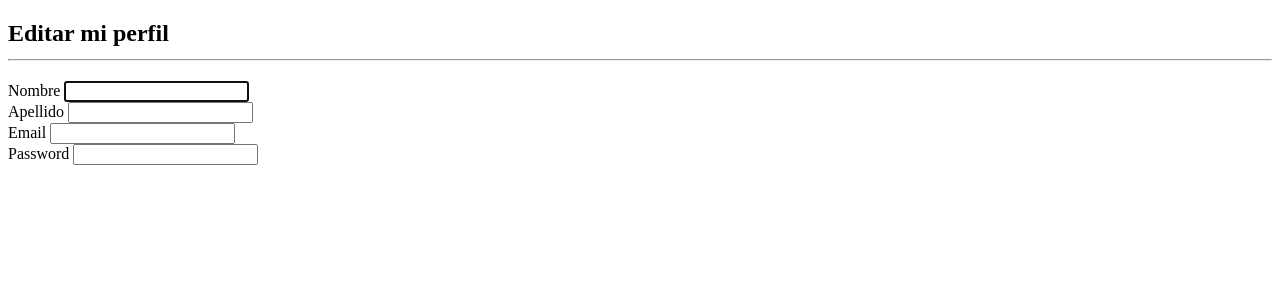
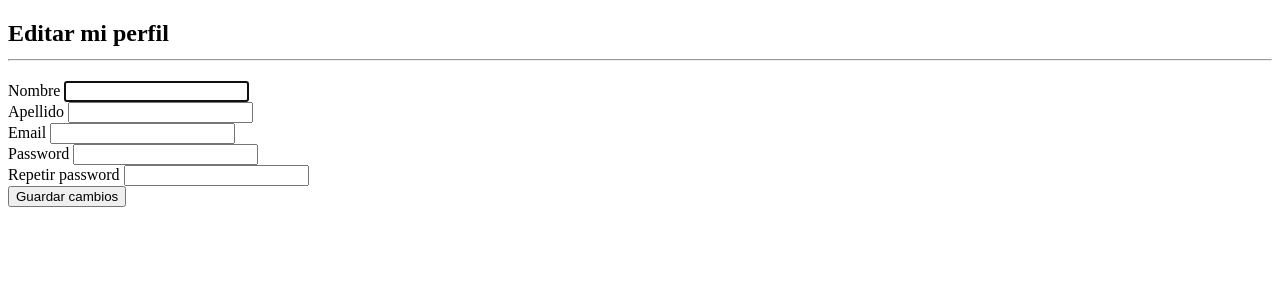
Before and after one commit to CodeStrong2023/Proyecto-Python-BrigadaBinaria, a Flask app: template crud/templates/profile.html in a window 1280 px wide. Shown: the top 300 px of the page. Run offline with Flask 3, Linux system fonts and the light colour scheme; the template is opened without the code that fills it, so the values that code supplies are empty.

Commit message:
Agrego confirmación de contraseña y botón enviar

```diff
--- a/crud/templates/profile.html
+++ b/crud/templates/profile.html
@@ -28,6 +28,13 @@
                 <label for="password" >Password</label>
                 <input type="password" required name="password" class="form-control" required>
             </div>
+            <div>
+                <label for="repite_password" class="form-label mt-3">Repetir password</label>
+                <input type="password" required name="repite_password" class="form-control" required>
+            </div>
+        </div>
+        <div>
+            <input type="submit" class="boton-enviar-reg" id="sendForm" value="Guardar cambios">
         </div>
     </form>
 </body>
```
